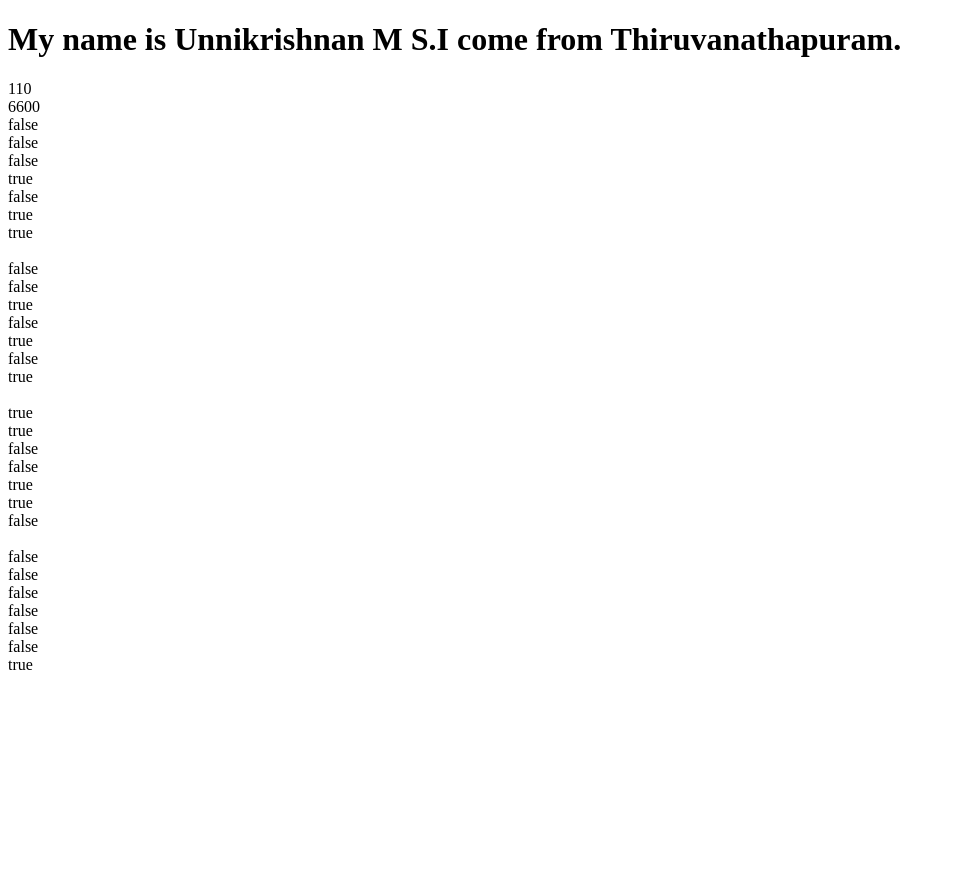
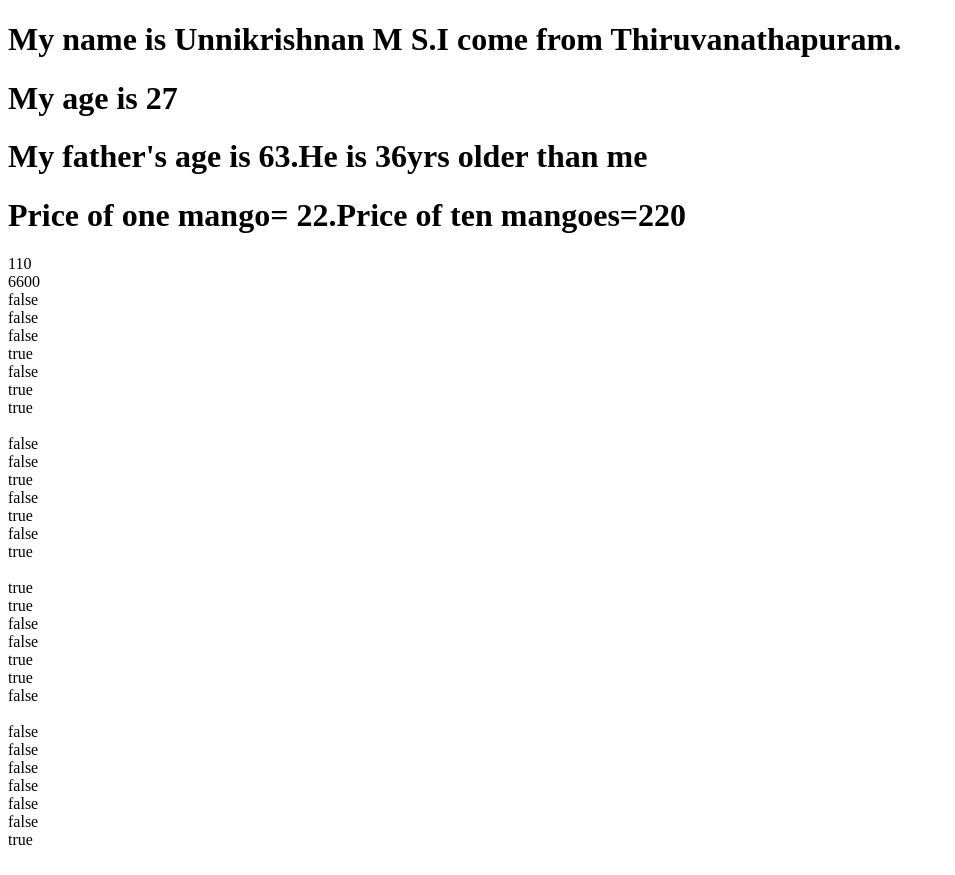
Before and after one commit to msunni6197/KBA, a plain HTML site: page JavaScript/exercise.html in a window 1280 px wide. Shown: the whole page, without its empty margins (0-955 px from the left). Before the commit the page ends 800 px from the top, so only its background shows below. Drawn offline with Linux system fonts and the light colour scheme.

Commit message:
activity_17:12

```diff
--- a/JavaScript/exercise.html
+++ b/JavaScript/exercise.html
@@ -7,6 +7,9 @@
 </head>
 <body>
     <h1>My name is <span id="id1"></span>.I come from <span id="id2"></span>.</h1>
+    <h1>My age is <span id="id3"></span></h1>
+    <h1>My father's age is <span id="id4"></span>.He is <span id="id5"></span>yrs older than me</h1>
+    <h1>Price of one mango= <span id="id6"></span>.Price of ten mangoes=<span id="id7"></span></h1>
     <!-- <p id="we">1111</p> -->
     <!-- <p id="ch">798798759</p>
     <h1 id="unique">KBA</h1>
@@ -129,11 +132,22 @@
         document.write(x<=y,"<br>")
         document.write(x!=y,"<br><br>")
 
-        let name,place;
+        let name,place,age,age1,age2,price,price1;
         name="Unnikrishnan M S"
         place="Thiruvanathapuram"
+        age=27
+        age1=63
+        age2=age1-age
+        price=22
+        price1=10*price
         document.getElementById("id1").innerHTML=name
         document.getElementById("id2").innerHTML=place
+        document.getElementById("id3").innerHTML=age
+        document.getElementById("id4").innerHTML=age1
+        document.getElementById("id5").innerHTML=age2
+        document.getElementById("id6").innerHTML=price
+        document.getElementById("id7").innerHTML=price1
+
 
     </script>
 </body>
```
